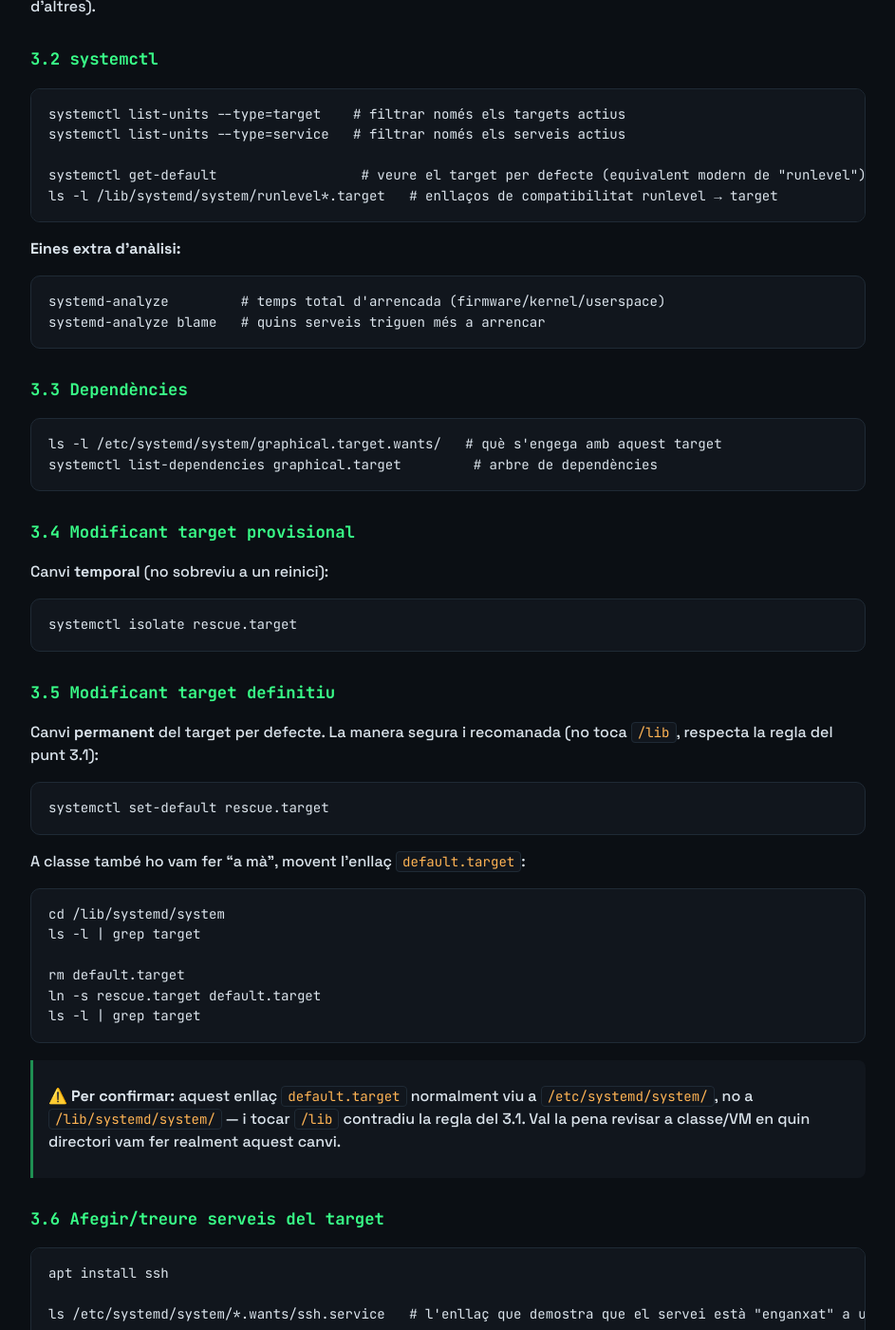
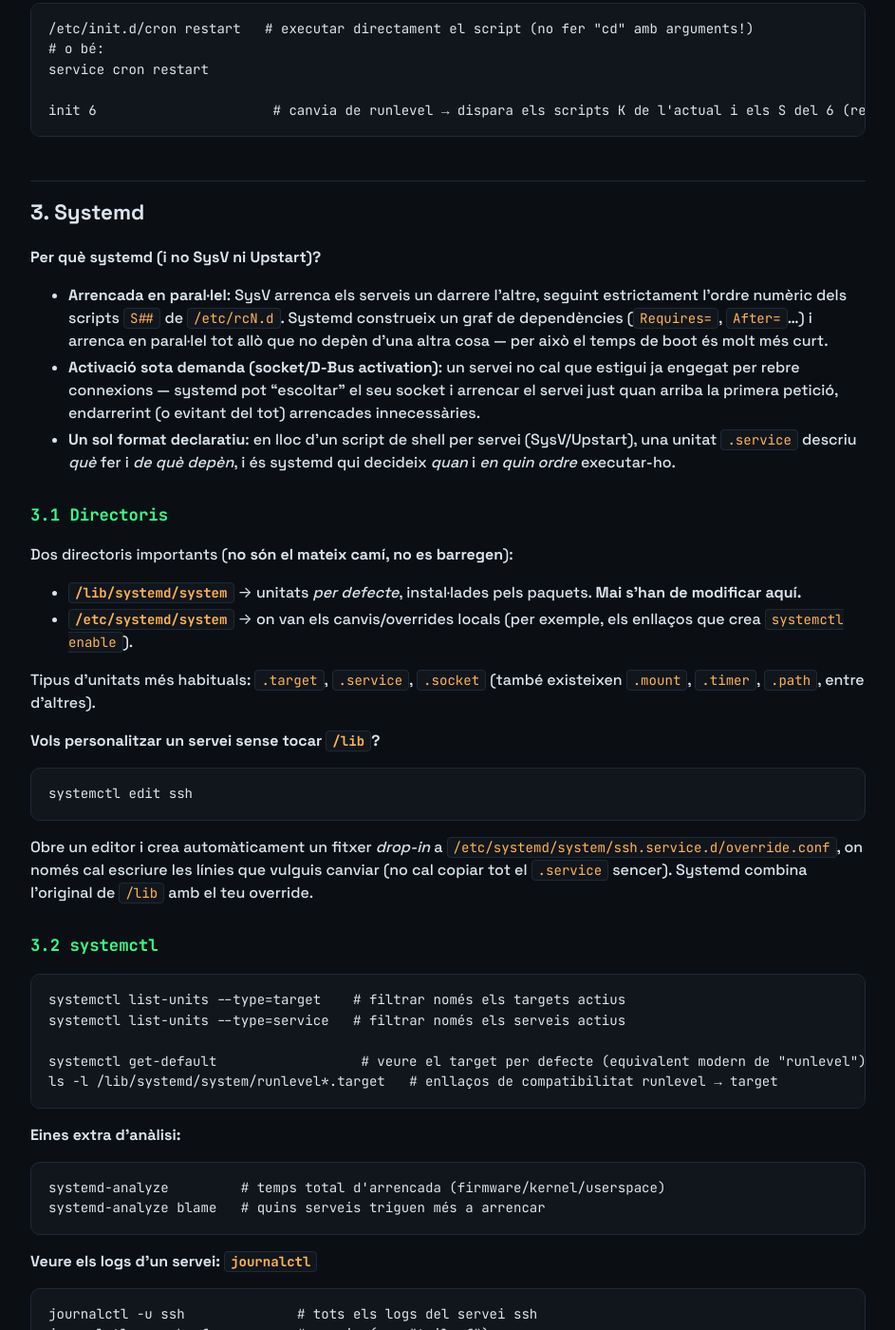
Before and after one commit to ikerespinosalopez/ASO, a Jekyll site: the page built from practiques/01-systemv-upstart-systemd.md, in a window 1280 px wide and 1400 px high, scrolled down 3201 px. Shown: the whole window at 95% size, without its empty margins (168-1111 px from the left). Built offline with Jekyll 4.4.1, drawn with Linux system fonts in a browser that asks for light colours; some of the changed text lies outside the part shown.

Commit message:
Afegeix Upstart, el perquè de systemd, journalctl, glossari d'unitat i drop-ins
Co-Authored-By: Claude Sonnet 5 <noreply@anthropic.com>

````diff
--- a/practiques/01-systemv-upstart-systemd.md
+++ b/practiques/01-systemv-upstart-systemd.md
@@ -32,6 +32,17 @@ title: "Sistemes d'inici"
 - **Aplicació** → programa interactiu, que s'executa amb l'usuari.
 - **Servei** → programa associat al SO, que s'executa en 2n pla.
 - **Procés** → funció interna del SO. Tant les aplicacions com els serveis, un cop en marxa, es converteixen en processos que el SO ha de gestionar i planificar.
+
+**Els tres sistemes, en breu**
+
+| | SystemV (SysV init) | Upstart | Systemd |
+|---|---|---|---|
+| Època | Init clàssic d'Unix, dècades d'ús a Linux | Ubuntu 2006–2015 (pas intermedi) | Estàndard actual a la majoria de distros |
+| Model | Scripts seqüencials (`/etc/init.d`, `rcN.d`) | Basat en esdeveniments ("jobs"), mantenint compatibilitat amb `/etc/init.d` | Unitats declaratives (`.service`, `.target`...) amb dependències |
+| Arrencada | Un servei rere l'altre, en ordre fix (`S##`) | Pot reaccionar a esdeveniments (ex: connectar un dispositiu), no només a un ordre fix | En paral·lel, seguint un graf de dependències |
+| Estat avui | En desús (només compatibilitat) | Abandonat (substituït per systemd des d'Ubuntu 15.04) | Actiu — el que fem servir nosaltres |
+
+Upstart va ser el pas intermedi d'Ubuntu entre SystemV i systemd: mantenia compatibilitat amb els scripts de `/etc/init.d` però afegia la capacitat d'arrencar/aturar serveis en resposta a esdeveniments. Ubuntu el va fer servir des de la versió 6.10 (2006) fins que el va substituir per systemd a partir de la 15.04 (2015).
 
 ### 1.1 Runlevels o targets?
 
@@ -112,6 +123,12 @@ init 6                      # canvia de runlevel → dispara els scripts K de l'
 
 ## 3. Systemd
 
+**Per què systemd (i no SysV ni Upstart)?**
+
+- **Arrencada en paral·lel**: SysV arrenca els serveis un darrere l'altre, seguint estrictament l'ordre numèric dels scripts `S##` de `/etc/rcN.d`. Systemd construeix un graf de dependències (`Requires=`, `After=`...) i arrenca en paral·lel tot allò que no depèn d'una altra cosa — per això el temps de boot és molt més curt.
+- **Activació sota demanda (socket/D-Bus activation)**: un servei no cal que estigui ja engegat per rebre connexions — systemd pot "escoltar" el seu socket i arrencar el servei just quan arriba la primera petició, endarrerint (o evitant del tot) arrencades innecessàries.
+- **Un sol format declaratiu**: en lloc d'un script de shell per servei (SysV/Upstart), una unitat `.service` descriu *què* fer i *de què depèn*, i és systemd qui decideix *quan* i *en quin ordre* executar-ho.
+
 ### 3.1 Directoris
 
 Dos directoris importants (**no són el mateix camí, no es barregen**):
@@ -120,6 +137,14 @@ Dos directoris importants (**no són el mateix camí, no es barregen**):
 - **`/etc/systemd/system`** → on van els canvis/overrides locals (per exemple, els enllaços que crea `systemctl enable`).
 
 Tipus d'unitats més habituals: `.target`, `.service`, `.socket` (també existeixen `.mount`, `.timer`, `.path`, entre d'altres).
+
+**Vols personalitzar un servei sense tocar `/lib`?**
+
+```bash
+systemctl edit ssh
+```
+
+Obre un editor i crea automàticament un fitxer *drop-in* a `/etc/systemd/system/ssh.service.d/override.conf`, on només cal escriure les línies que vulguis canviar (no cal copiar tot el `.service` sencer). Systemd combina l'original de `/lib` amb el teu override.
 
 ### 3.2 systemctl
 
@@ -137,6 +162,17 @@ ls -l /lib/systemd/system/runlevel*.target   # enllaços de compatibilitat runle
 systemd-analyze         # temps total d'arrencada (firmware/kernel/userspace)
 systemd-analyze blame   # quins serveis triguen més a arrencar
 ```
+
+**Veure els logs d'un servei: `journalctl`**
+
+```bash
+journalctl -u ssh              # tots els logs del servei ssh
+journalctl -u ssh -f           # en viu (com "tail -f")
+journalctl -u ssh --since today
+journalctl -p err              # només missatges d'error, de tots els serveis
+```
+
+És el complement natural de `systemctl status`: quan un servei no arrenca o falla, aquí és on es veu *per què*.
 
 ### 3.3 Dependències
 
@@ -234,6 +270,18 @@ SysVStartPriority=99
 WantedBy=multi-user.target
 ```
 
+**Què vol dir cada línia?**
+
+| Directiva | Significat |
+|---|---|
+| `Description=` | Text descriptiu (surt a `systemctl status`) |
+| `ConditionPathExists=` | Només s'executa si aquest fitxer existeix |
+| `Type=forking` | El procés es "bifurca" i el pare original acaba (típic de dimonis clàssics) |
+| `ExecStart=` | Comanda que engega el servei |
+| `TimeoutSec=0` | Sense límit de temps per considerar-lo arrencat |
+| `RemainAfterExit=yes` | Es considera "actiu" encara que el procés principal acabi |
+| `WantedBy=multi-user.target` | A quin target s'"enganxa" en fer `systemctl enable` |
+
 **3. L'activem i el comprovem:**
 
 ```bash
````
